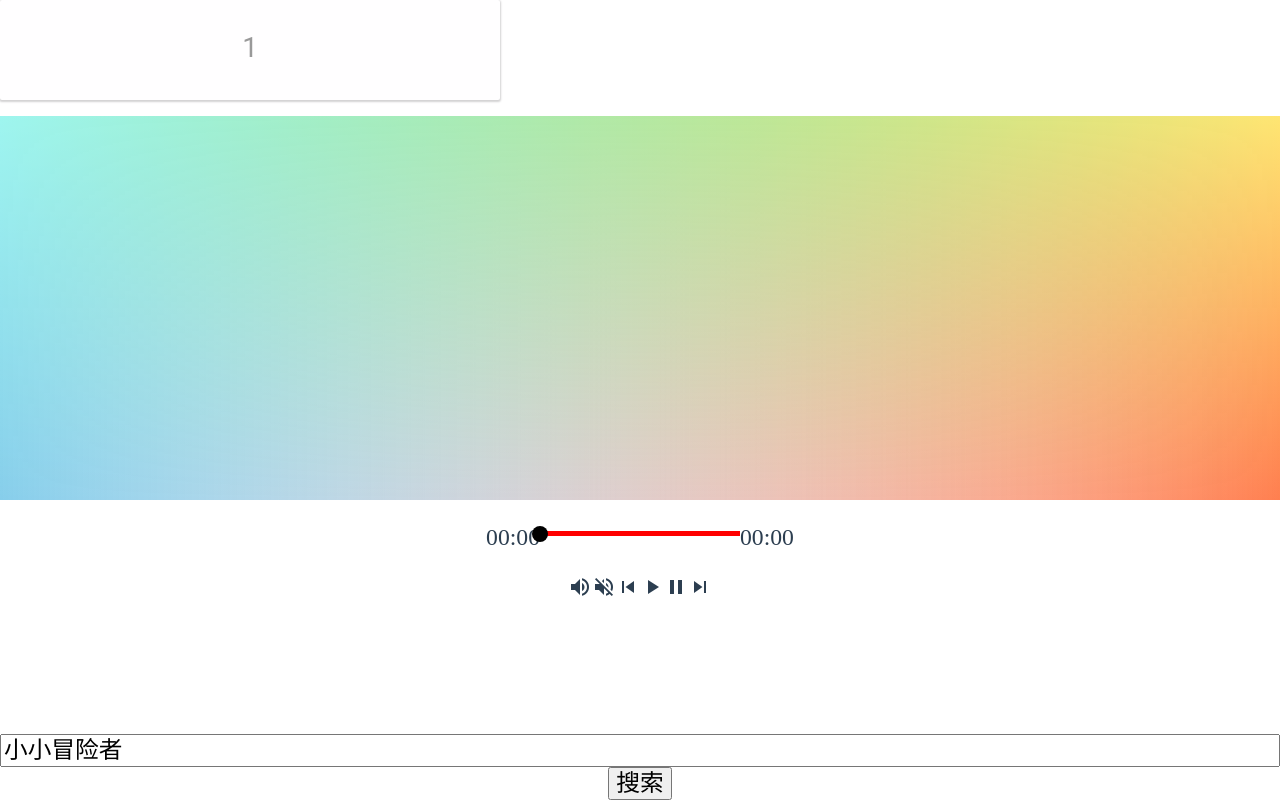
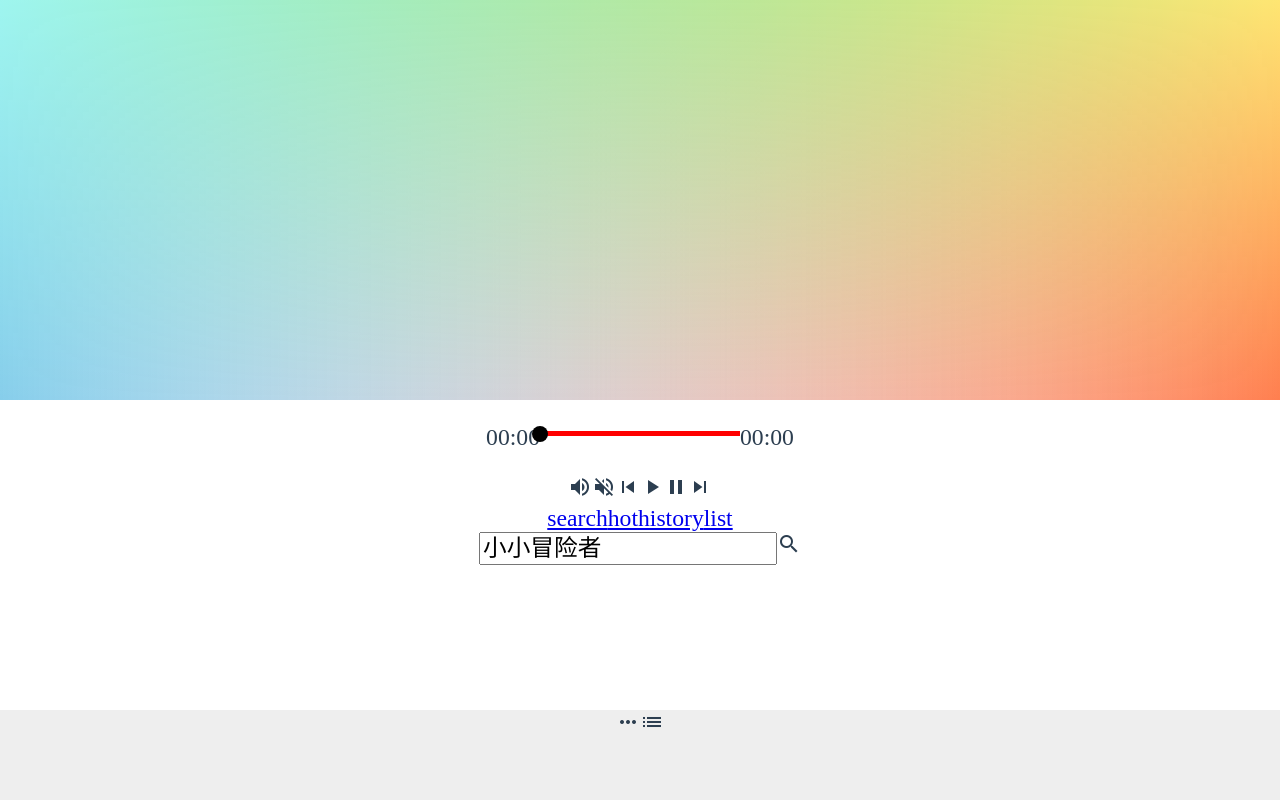
Before and after one commit to ccchangkong/ccplayer, a Vue app: page /#/search in a window 1280 px wide. Built offline with nearby package versions, Linux system fonts and the light colour scheme.

Commit message:
add
完善布局

```diff
--- a/index.html
+++ b/index.html
@@ -1,13 +1,9 @@
 <!DOCTYPE html>
 <html>
-
 <head>
   <meta charset="utf-8">
-  <meta name="renderer" content="webkit" />
   <title>ccplayer</title>
-  <!--<link rel="stylesheet" href="https://fonts.googleapis.com/css?family=Roboto:300,400,500,700,400italic">
-  <link rel="stylesheet" href="https://fonts.googleapis.com/icon?family=Material+Icons">
- -->
+   <meta name="renderer" content="webkit" />
   <meta name="description" content="。">
   <meta name="keywords" content="">
   <meta name="theme-color" content="#333">
@@ -17,9 +13,9 @@
   <meta name="viewport" content="width=device-width, initial-scale=1.0, minimum-scale=1.0, maximum-scale=1.0, user-scalable=no">
   <meta http-equiv="Cache-Control" content="no-transform">
   <!--<meta name="applicable-device" content="mobile">-->
-  <link href="//lib.baomitu.com/normalize/5.0.0/normalize.min.css" rel="stylesheet">
+  <link href="https://lib.baomitu.com/normalize/5.0.0/normalize.min.css" rel="stylesheet">
   <link rel="stylesheet" href="https://fonts.googleapis.com/icon?family=Material+Icons">
-  <script src="//lib.baomitu.com/jquery/3.1.1/jquery.min.js"></script>
+  <script src="https://lib.baomitu.com/jquery/3.1.1/jquery.min.js"></script>
 </head>
 
 <body>
--- a/src/App.vue
+++ b/src/App.vue
@@ -1,20 +1,17 @@
 <template>
   <div id="app">
-     <!--<p>{{$store.getters.bb}}</p>
-     <p>{{aa}}</p>  -->
-     <Lianyi></Lianyi>
+     <!--<Lianyi></Lianyi>-->
      <header>
      <img :src="audio.imgUrl" alt="" class="a-img">
      </header>
-     <!--<slider v-model="sliderValue"></slider>-->
-     <!--<slider></slider>-->
+     <main>
       <player></player>
-      <!--<nav>
+      <nav>
      <router-link to='/search'>search</router-link>
      <router-link to='/hot'>hot</router-link>
      <router-link to='/history'>history</router-link>
      <router-link to='/list'>list</router-link>
-      </nav>-->
+      </nav>
       <section class="a-view">
       <keep-alive >
         <!--<transition>-->
@@ -22,9 +19,12 @@
           <!--</transition>-->
         </keep-alive>
       </section>
+     </main>
 
-    <input type="text" v-model="audio.keyWord">
-    <Buttons></Buttons>
+      <footer>
+        <Buttons></Buttons>
+      </footer>
+
   </div>
 </template>
 <script>
@@ -70,6 +70,13 @@ html {
 *, *:before, *:after {
   box-sizing: inherit;
 }
+ul{
+  margin: 0;
+  padding: 0;
+}
+  li{
+    list-style: none;
+  }
 @media screen and (min-width: 375px) {
     html {
         /* iPhone6的375px尺寸作为16px基准，414px正好18px大小, 600 20px */
@@ -77,8 +84,29 @@ html {
         font-size: calc(16px + 2 * (100vw - 375px) / 39);
     }
     header {
-      height: 50%;
+      flex: 0 0 50%;
     }
+    footer {
+      flex: 0 0 90px;
+      background-color: #eee;
+    }
+    main {
+      flex: auto;
+      /*overflow-y: scroll;*/
+      display: flex;
+      flex-direction: column
+    }
+    nav {
+  flex: 0 0 24px;
+}
+#player {
+  flex: 0 0 65px;
+}
+.a-view {
+  /*height: 20%;*/
+  flex: auto;
+  overflow: scroll;
+}
 }
 @media screen and (min-width: 414px) {
     html {
@@ -130,15 +158,4 @@ header {
   /*height: 100%;*/
   width: 100%;
 }
-nav {
-  height: 5%;
-}
-#player {
-  height: 10%;
-}
-.a-view {
-  height: 20%;
-  overflow: hidden;
-  overflow-y: scroll;
-}
 </style>
--- a/src/components/button.vue
+++ b/src/components/button.vue
@@ -1,56 +1,25 @@
 <template>
   <div class="hello">
-    <button @click='ajax'>搜索</button>
+    <i class="material-icons">more_horiz</i>
+    <i class="material-icons">list</i>
   </div>
 </template>
 
 <script>
-import $ from 'jquery'
-import { mapGetters, mapState } from 'vuex'
 export default {
   name: 'buttons',
   data () {
     return {
-      msg: 'Welcome to Your Vue.js App'
     }
   },
   computed: {
-    ...mapGetters([
-      // ...
-    ]),
-    ...mapState([
-      'audio',
-      'audioList'
-    ])
   },
   methods: {
-    ajax () {
-      this.audioList.length = 0
-      this.$nextTick(() => {
-        let self = this
-        let num = 10
-        let urlString = `/fcgi-bin/music_search_new_platform?t=0&n=${num}&aggr=1&cr=1&loginUin=0&format=json&inCharset=GB2312&outCharset=utf-8&notice=0&platform=jqminiframe.json&needNewCode=0&p=1&catZhida=0&remoteplace=sizer.newclient.next_song&w=${this.audio.keyWord}`
-        $.get(urlString, (data) => {
-          data = JSON.parse(data)
-          data['data']['song']['list'].forEach(
-            e => {
-              let es = e['f'].split('|')
-              // console.log(es)
-              self.audioList.push({id: es[0], name: es[1], pl: es[3], pic: es[4]})
-              // 尺寸只有300,500
-            }
-          )
-        })
-      })
-    }
   }
 }
 </script>
 
 <!-- Add "scoped" attribute to limit CSS to this component only -->
 <style>
-.hello button{
-  font-size: 1rem;
-}
 
 </style>
--- a/src/components/lianyi.vue
+++ b/src/components/lianyi.vue
@@ -42,7 +42,7 @@ export default {
 </script>
 
 <!-- Add "scoped" attribute to limit CSS to this component only -->
-<style>
+<style scoped>
     /*#container {
       position: absolute;
       top: 50%;
--- a/src/components/player.vue
+++ b/src/components/player.vue
@@ -1,8 +1,8 @@
 <template>
   <div id="player">
-    <audio ref="player" :src="audio.songUrl"  @timeupdate='pts' @canplay='apts' controls autoplay loop></audio>
+    <audio ref="player" :src="audio.songUrl"  @timeupdate='pts' @canplay='apts' controls  loop>autoplay</audio>
    <!--<p>={{sliderValue}}%{{sValue}}</p>-->
-   <p>{{pt | time}}<slider v-model="sValue" style="display: inline-block"></slider>{{apt | time}}</p>
+   <p>{{audio.currentLength | time}}<slider v-model="sliderValue" @changeEvent='test'></slider>{{apt | time}}</p>
     <i class="material-icons"@click='yl'>volume_up</i>
     <i class="material-icons">volume_off</i>
     <i class="material-icons">skip_previous</i>
@@ -22,16 +22,13 @@ export default {
   },
   data () {
     return {
-      pt: 0,
       apt: 0,
-      flag: false,
-      sValue: 0
+      flag: false
     }
   },
   computed: {
     sliderValue () {
-      let a = this.apt === 0 ? 0 : Math.round((this.pt / this.apt) * 100)
-      this.sValue = a
+      let a = this.apt === 0 ? 0 : Math.round((this.audio.currentLength / this.apt) * 100)
       return a
     },
     ...mapState([
@@ -53,7 +50,7 @@ export default {
       }
     },
     pts () {
-      this.pt = this.$refs.player.currentTime
+      this.audio.currentLength = this.$refs.player.currentTime
     },
     apts () {
       this.apt = this.$refs.player.duration
@@ -61,6 +58,11 @@ export default {
     },
     yl () {
       this.$refs.player.muted = !this.$refs.player.muted
+    },
+    test (val) {
+      // this.$refs.player.pause()
+      this.$refs.player.currentTime = this.$refs.player.duration * val / 100
+      // this.$nextTick(() => this.$refs.player.play())
     }
   },
   filters: {
--- /dev/null
+++ b/src/components/searchBtn.vue
@@ -0,0 +1,53 @@
+<template>
+  <div>
+      <input type="text" v-model="audio.keyWord">
+    <i class="material-icons"@click='ajax'>search</i>
+  </div>
+</template>
+
+<script>
+import $ from 'jquery'
+import { mapGetters, mapState } from 'vuex'
+export default {
+  name: 'SearchBtn',
+  data () {
+    return {
+    }
+  },
+  computed: {
+    ...mapGetters([
+      // ...
+    ]),
+    ...mapState([
+      'audio',
+      'audioList'
+    ])
+  },
+  methods: {
+    ajax () {
+      this.audioList.length = 0
+      this.$nextTick(() => {
+        let self = this
+        let num = 10
+        let urlString = `/fcgi-bin/music_search_new_platform?t=0&n=${num}&aggr=1&cr=1&loginUin=0&format=json&inCharset=GB2312&outCharset=utf-8&notice=0&platform=jqminiframe.json&needNewCode=0&p=1&catZhida=0&remoteplace=sizer.newclient.next_song&w=${this.audio.keyWord}`
+        $.get(urlString, (data) => {
+          data = JSON.parse(data)
+          data['data']['song']['list'].forEach(
+            e => {
+              let es = e['f'].split('|')
+              // console.log(es)
+              self.audioList.push({songId: es[0], title: es[1], singer: es[3], imgId: es[4]})
+              // 尺寸只有300,500
+            }
+          )
+        })
+      })
+    }
+  }
+}
+</script>
+
+<!-- Add "scoped" attribute to limit CSS to this component only -->
+<style>
+
+</style>
--- a/src/components/slider.vue
+++ b/src/components/slider.vue
@@ -55,6 +55,7 @@ export default {
       let x = e.clientX - this.$refs.bar.getBoundingClientRect().left
       this.inputValue = Math.round((x / this.$refs.bar.offsetWidth) * 100)
       // var y = e.clientY - this.$refs.bar.offsetTop
+      this.changeEvent()
     },
     maxW () {
       return this.$refs.bar.offsetWidth - this.$refs.btn.offsetWidth / 2
@@ -78,10 +79,14 @@ export default {
       this.flag = false
       document.removeEventListener('mousemove', this.btnmove)
       document.removeEventListener('mouseup', this.btnup)
+      this.changeEvent()
     },
     tTo (m, x) {
       let w = m.min(this.maxW(), m.max(-this.$refs.btn.offsetWidth / 2, this.l + (x - this.x)))
       this.inputValue = m.round(m.max(0, w / this.maxW()) * 100)
+    },
+    changeEvent () {
+      this.$emit('changeEvent', this.inputValue)
     },
     btnth (e) {
       this.x = (e || window.event).touches[0].clientX
@@ -101,6 +106,7 @@ export default {
       this.flag = false
       document.removeEventListener('touchmove', this.btnthmove)
       document.removeEventListener('touchend', this.btnthup)
+      this.changeEvent()
     }
   },
   watch: {
@@ -135,14 +141,13 @@ vertical-align: middle;
     left: -8px;
     top: -5px;
     cursor: pointer;
-        border-radius: 50%;
-        /*transform: scale(2);*/
-        transition: 0.5s box-shadow;
-
+    border-radius: 50%;
+    transition: 0.5s box-shadow;
   }
-.slider-thumb.Act,.slider-thumb:hover{
-box-shadow: 0 0 5px #333;
-}
+.slider-thumb:hover,
+  .slider-thumb.Act {
+     box-shadow: 0 0 5px #333;
+  }
   .slider-track {
     background: red;
     height: 5px;
--- a/src/views/search.vue
+++ b/src/views/search.vue
@@ -1,16 +1,21 @@
 <template>
   <div>
+    <SearchBtn></SearchBtn>
     <ul>
       <li v-for="(i,n) in audioList">
-        <p @click="fill(n)">{{ i.name }}+{{i.pl}}</p>
+        <p @click="fill(n)">{{ i.title }}+{{i.singer}}</p>
       </li>
     </ul>
   </div>
 </template>
 
 <script>
+  import SearchBtn from '../components/searchBtn.vue'
   import { mapGetters, mapState } from 'vuex'
   export default {
+    components: {
+      SearchBtn
+    },
     data () {
       return {
       }
@@ -28,8 +33,9 @@
     },
     methods: {
       fill (f, w = 500) {
-        this.audio.songUrl = `http://ws.stream.qqmusic.qq.com/${this.audioList[f].id}.m4a?fromtag=46`
-        this.audio.imgUrl = `http://imgcache.qq.com/music/photo/album_${w}/${this.audioList[f].pic % 100}/${w}_albumpic_${this.audioList[f].pic}_0.jpg`
+        this.audio.songUrl = `http://ws.stream.qqmusic.qq.com/${this.audioList[f].songId}.m4a?fromtag=46`
+        this.audio.imgUrl = `http://imgcache.qq.com/music/photo/album_${w}/${this.audioList[f].imgId % 100}/${w}_albumpic_${this.audioList[f].imgId}_0.jpg`
+        this.audio.singer = this.audioList[f].singer
         // this.$nextTick(function () {
         //   this.$refs.player.play()
         // })
@@ -79,3 +85,6 @@
     }
   }
 </script>
+<style>
+
+</style>
```
